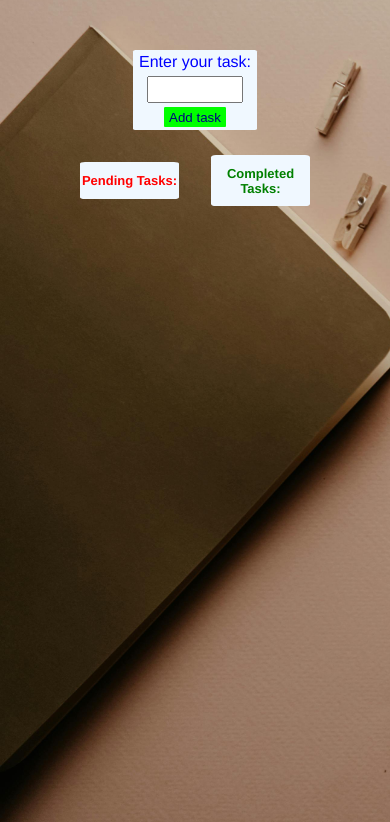
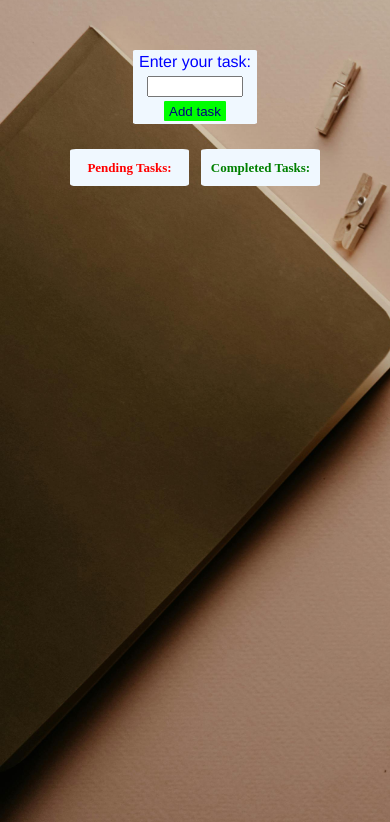
Before and after one commit to Gauravg01311/To-Do-List-, a plain HTML site: page index.html in a window 390 px wide. Shown: the part 100-922 px from the top of the page. Drawn offline with Linux system fonts and the light colour scheme.

Commit message:
modified

```diff
--- a/index.html
+++ b/index.html
@@ -9,7 +9,7 @@
 </head>
 <body>
     <main class="m-con">
-        <h1>My To Do List</h1>
+        <h1 id="mm">My To Do List</h1>
        <form>
         <label for=inp">Enter your task: </label>
         <input type="text" id="inp">
--- a/style.css
+++ b/style.css
@@ -19,30 +19,28 @@ body{
 @media (max-width: 640px) {
     form{
         margin-top: 10%;
-        width: 50%;
+        width: 70%;
     }
     .div-list{
         flex-direction: row;
         margin: auto;
         padding-top: 6%;
     }
-    .status-c,.status-p{
-        width: 80%;
-        margin-bottom: 2%;
-        text-align: center;
-        margin: auto;
-    }
     .status-p h1,.status-c h1{
         font-size: small;
     }
-    font input{
-        font-size: smaller ;
+    form input{
+        color: rgb(198, 56, 56);
+        font-family: 'Franklin Gothic Medium', 'Arial Narrow', Arial, sans-serif;
+        font-weight: bold;
+        font-size: small;
+        text-align: left;
+        margin-bottom: 2%;
     }
     form button{
-        /* font-size: xx-small; */
-        /* padding: 5%; */
         width: 50%;
         color: navy;
+        margin-top: 10%;
     }
     form label{
         font-size: medium;
@@ -55,7 +53,7 @@ body{
     }
 
 }
-.m-con h1{
+.m-con #mm{
     font-weight: bolder;
     font-family: 'Franklin Gothic Medium', 'Arial Narrow', Arial, sans-serif;
 }
@@ -86,7 +84,6 @@ form input{
     color: rgb(198, 56, 56);
     font-family: 'Franklin Gothic Medium', 'Arial Narrow', Arial, sans-serif;
     font-weight: bold;
-    font-size: large;
     text-align: left;
 }
 form label{
@@ -99,7 +96,8 @@ button{
 li{
     list-style-type: none;
     color: blue;
-    padding-bottom: 5%;
+    padding-bottom: 0%;
+    margin-bottom: 7%;
     font-family: 'Franklin Gothic Medium', 'Arial Narrow', Arial, sans-serif;
     font-weight: bold;
 }
@@ -122,7 +120,7 @@ i{
  color: green;
 }
 .status-c,.status-p{
-    width: 40%;
+    width: 70%;
     box-sizing: border-box;
     background-color: aliceblue;
     text-align: center;
```
